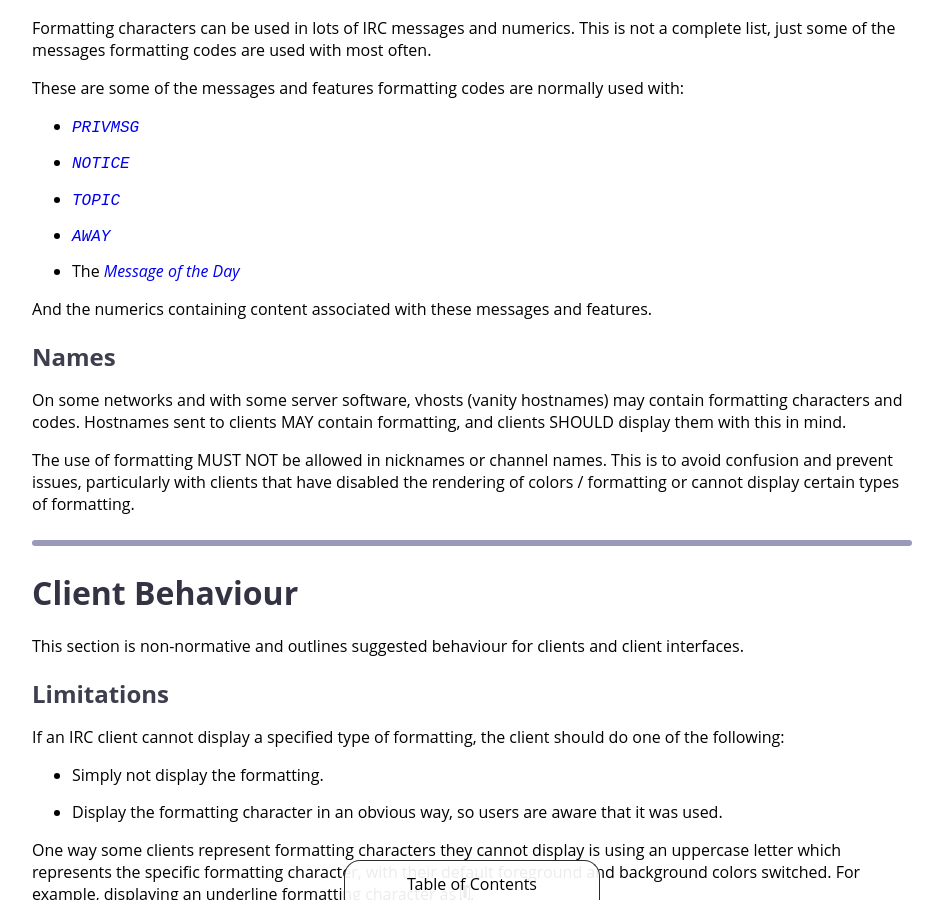
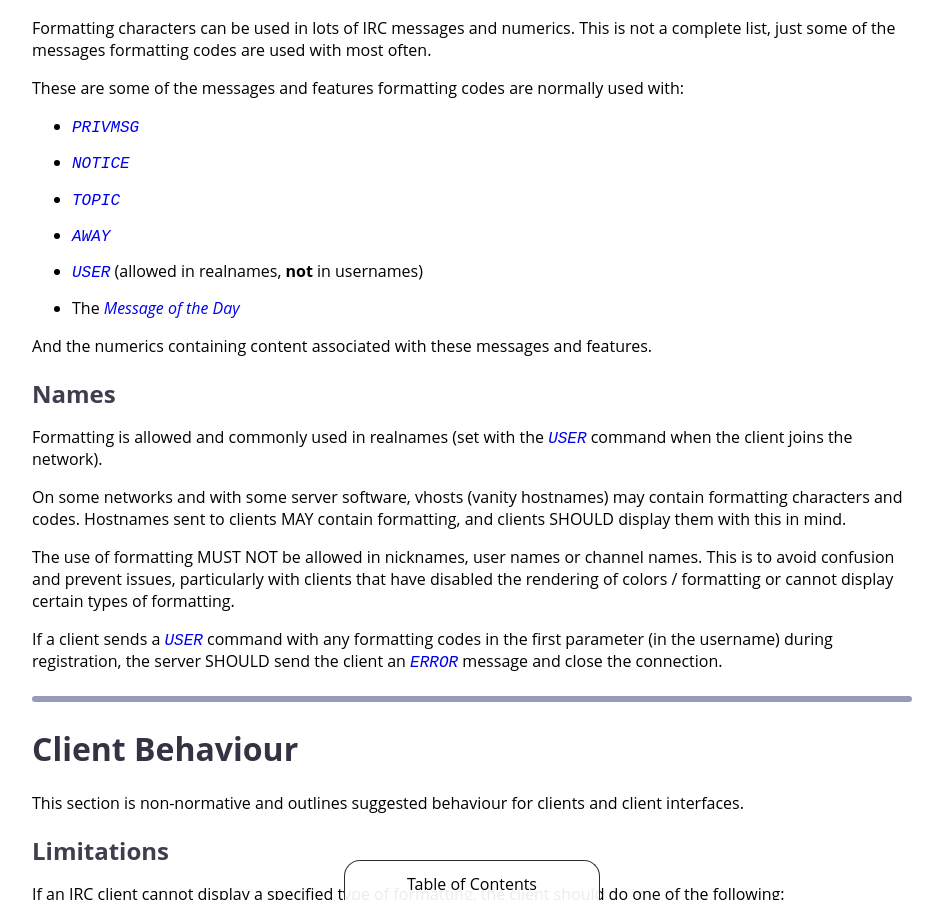
Before and after one commit to ircdocs/modern-irc, a Jekyll site: the page built from formatting.md, in a window 1280 px wide and 900 px high, scrolled down 987 px. Shown: the whole window, without its empty margins (168-1111 px from the left). Built offline with Jekyll 4.4.1, drawn with Linux system fonts in a browser that asks for light colours; some web fonts are replaced.

Commit message:
formatting: Mention that formatting can also be used in realnames, thanks to @jwheare for suggesting

```diff
--- a/formatting.md
+++ b/formatting.md
@@ -50,6 +50,7 @@ These are some of the messages and features formatting codes are normally used w
 * [`NOTICE`](/index.html#notice-message)
 * [`TOPIC`](/index.html#topic-message)
 * [`AWAY`](/index.html#away-message)
+* [`USER`](/index.html#user-message) (allowed in realnames, <strong>not</strong> in usernames)
 * The [Message of the Day](/index.html#motd-message)
 
 And the numerics containing content associated with these messages and features.
@@ -57,9 +58,13 @@ And the numerics containing content associated with these messages and features.
 
 ## Names
 
+Formatting is allowed and commonly used in realnames (set with the [`USER`](/index.html#user-message) command when the client joins the network).
+
 On some networks and with some server software, vhosts (vanity hostnames) may contain formatting characters and codes. Hostnames sent to clients MAY contain formatting, and clients SHOULD display them with this in mind.
 
-The use of formatting MUST NOT be allowed in nicknames or channel names. This is to avoid confusion and prevent issues, particularly with clients that have disabled the rendering of colors / formatting or cannot display certain types of formatting.
+The use of formatting MUST NOT be allowed in nicknames, user names or channel names. This is to avoid confusion and prevent issues, particularly with clients that have disabled the rendering of colors / formatting or cannot display certain types of formatting.
+
+If a client sends a [`USER`](/index.html#user-message) command with any formatting codes in the first parameter (in the username) during registration, the server SHOULD send the client an [`ERROR`](/index.html#error-message) message and close the connection.
 
 
 ---
```
